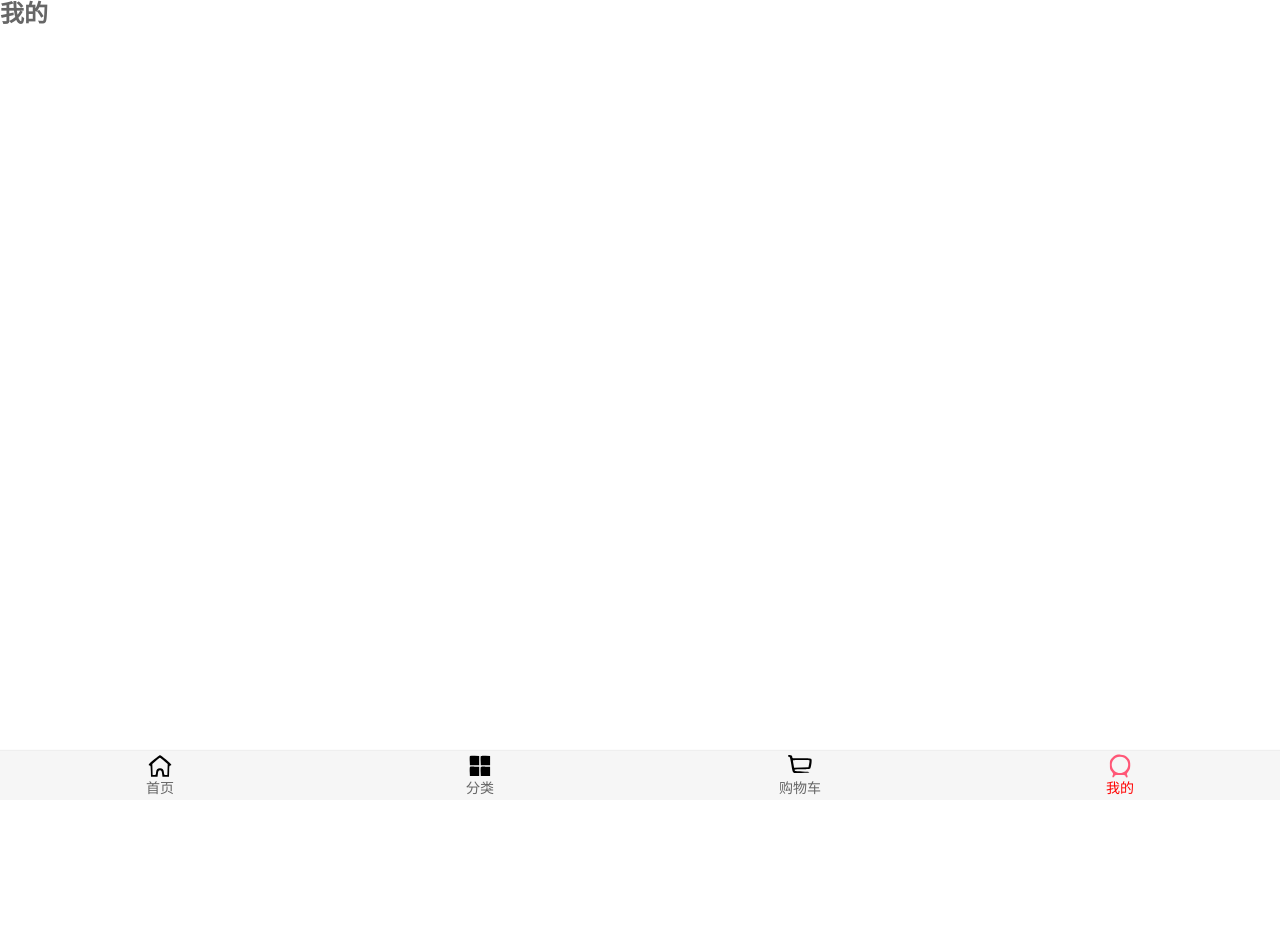
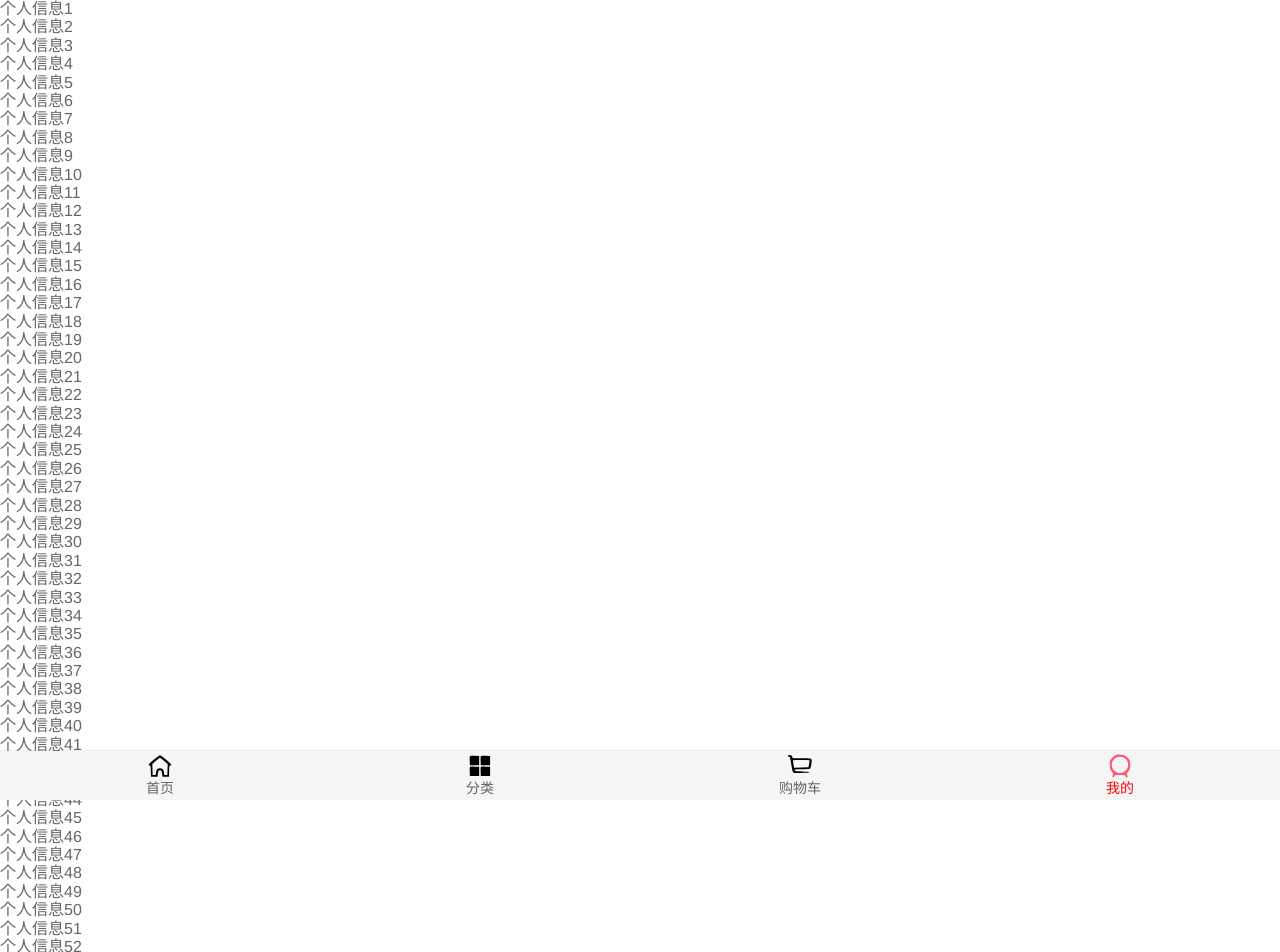
Before and after one commit to Alone7707/supermall1, a Vue app: page /profile in a window 1280 px wide. Shown: the top 952 px of the page. Before the commit the page ends 800 px from the top, so only its background shows below. Built offline with nearby package versions, Linux system fonts and the light colour scheme.

Commit message:
'loadmore'

```diff
--- /dev/null
+++ b/src/components/common/scroll/Scroll.vue
@@ -0,0 +1,61 @@
+<template>
+  <div class="wrapper" ref="wrapper">
+    <div class="content">
+      <slot></slot>
+    </div>
+  </div>
+</template>
+
+<script>
+  import BScroll from 'better-scroll'
+
+  export default {
+    name: "Scroll",
+    props: {
+      probeType: {
+        type: Number,
+        default: 0
+      },
+      pullUpLoad: {
+        type: Boolean,
+        default: false
+      }
+    },
+    data() {
+      return {
+        scroll: null
+      }
+    },
+    mounted() {
+      // 1.创建BScroll对象
+      this.scroll = new BScroll(this.$refs.wrapper, {
+        click: true,
+        probeType: this.probeType,
+        pullUpLoad: this.pullUpLoad
+      })
+
+      // 2.监听滚动的位置
+      this.scroll.on('scroll', (position) => {
+        // console.log(position);
+        this.$emit('scroll', position)
+      })
+
+      // 3.监听上拉事件
+      this.scroll.on('pullingUp', () => {
+        this.$emit('pullingUp')
+      })
+    },
+    methods: {
+      scrollTo(x, y, time=300){
+        this.scroll.scrollTo(x, y, time)
+      },
+      finishPullUp() {
+        this.scroll.finishPullUp()
+      }
+    }
+  }
+</script>
+
+<style scoped>
+
+</style>
--- /dev/null
+++ b/src/components/content/backTop/BackTop.vue
@@ -0,0 +1,22 @@
+<template>
+  <div class="back-top">
+    <img src="~assets/img/common/top.png" alt="">
+  </div>
+</template>
+
+<script>
+  export default {
+    name: "BackTop"
+  }
+</script>
+
+<style scoped>
+  .back-top {
+    position: fixed;
+    right: 10px;
+    bottom: 50px;
+  }
+  .back-top img {
+    height: 50px;
+  }
+</style>
--- a/src/views/category/Category.vue
+++ b/src/views/category/Category.vue
@@ -1,6 +1,7 @@
 <template>
   <div class="wrapper">
     <ul class="content">
+      <button @click="btnClick">按钮</button>
       <li>分类列表1</li>
       <li>分类列表2</li>
       <li>分类列表3</li>
@@ -119,7 +120,22 @@
 
     },
     mounted() {
-      this.scroll = new BScroll('.wrapper')
+      this.scroll = new BScroll(document.querySelector('.wrapper'), {
+        probeType: 2,
+        pullUpLoad: true,
+
+      })
+      this.scroll.on('scroll', (position) => {
+        console.log(position);
+      })
+      this.scroll.on('pullingUp', () => {
+        console.log('上拉加载动作');
+      })
+    },
+    methods: {
+      btnClick() {
+        console.log('btnClick');
+      }
     }
   }
 </script>
@@ -128,7 +144,7 @@
   .wrapper {
     height: 150px;
     background-color: red;
-    /*overflow: hidden;*/
+    overflow: hidden;
     /*overflow-y: scroll;*/
   }
 </style>
--- a/src/views/home/Home.vue
+++ b/src/views/home/Home.vue
@@ -1,13 +1,20 @@
 <template>
   <div id="home">
     <nav-bar class="home-nav"><div slot="center">购物街</div></nav-bar>
-    <home-swiper :banners="banners"/>
-    <recommend-view :recommends="recommends"/>
-    <feature-view/>
-    <tab-control :titles="['流行','新款','精选']"
-                 class="tab-control" @tabClick="tabClick"
-    />
-    <goods-list :goods="showGoods"/>
+    <scroll class="content"
+            ref="scroll"
+            :probe-type="3"
+            @scroll="contentScroll"
+            :pull-up-load="true"
+            @pullingUp="loadMore">
+      <home-swiper :banners="banners"/>
+      <recommend-view :recommends="recommends"/>
+      <feature-view/>
+      <tab-control :titles="['流行','新款','精选']"
+                   class="tab-control" @tabClick="tabClick"/>
+      <goods-list :goods="showGoods"/>
+    </scroll>
+    <back-top @click.native="backClick" v-show="isShowBackTop"/>
   </div>
 </template>
 
@@ -15,6 +22,8 @@
   import NavBar from "components/common/navbar/NavBar";
   import TabControl from "components/content/tabControl/TabControl";
   import GoodsList from "components/content/goods/GoodsList";
+  import Scroll from "components/common/scroll/Scroll";
+  import BackTop from "components/content/backTop/BackTop";
 
   import HomeSwiper from "./childComps/HomeSwiper";
   import RecommendView from "./childComps/RecommendView";
@@ -29,6 +38,8 @@
       NavBar,
       TabControl,
       GoodsList,
+      Scroll,
+      BackTop,
       HomeSwiper,
       RecommendView,
       FeatureView
@@ -42,7 +53,8 @@
           'new': {page: 0, list: []},
           'sell': {page: 0, list: []}
         },
-        currentType: 'pop'
+        currentType: 'pop',
+        isShowBackTop: false
       }
     },
     computed:{
@@ -75,6 +87,16 @@
             this.currentType = 'sell'
         }
       },
+      backClick() {
+        this.$refs.scroll.scrollTo(0, 0)
+      },
+      contentScroll(position) {
+        this.isShowBackTop = (-position.y) > 1000
+      },
+      loadMore() {
+        this.getHomeGoods(this.currentType)
+        this.$refs.scroll.scroll.refresh()
+      },
 
       /**
        * 网络请求相关方法
@@ -90,6 +112,8 @@
         getHomeGoods(type, page).then(res => {
           this.goods[type].list.push(...res.data.list)
           this.goods[type].page += 1
+
+          this.$refs.scroll.finishPullUp()
         })
       }
     }
@@ -98,7 +122,9 @@
 
 <style scoped>
   #home {
-    padding-top: 44px;
+    /*padding-top: 44px;*/
+    height: 100vh;
+    position: relative;
   }
   .home-nav {
     background-color: var(--color-tint);
@@ -116,4 +142,10 @@
     top: 44px;
     z-index: 2;
   }
+  .content {
+    overflow: hidden;
+    position: absolute;
+    top: 43px;
+    bottom: 49px;
+  }
 </style>
--- a/src/views/profile/Profile.vue
+++ b/src/views/profile/Profile.vue
@@ -1,13 +1,228 @@
 <template>
-  <h2>我的</h2>
+  <div>
+    <scroll class="content" :probe-type="3">
+      <ul>
+        <li>个人信息1</li>
+        <li>个人信息2</li>
+        <li>个人信息3</li>
+        <li>个人信息4</li>
+        <li>个人信息5</li>
+        <li>个人信息6</li>
+        <li>个人信息7</li>
+        <li>个人信息8</li>
+        <li>个人信息9</li>
+        <li>个人信息10</li>
+        <li>个人信息11</li>
+        <li>个人信息12</li>
+        <li>个人信息13</li>
+        <li>个人信息14</li>
+        <li>个人信息15</li>
+        <li>个人信息16</li>
+        <li>个人信息17</li>
+        <li>个人信息18</li>
+        <li>个人信息19</li>
+        <li>个人信息20</li>
+        <li>个人信息21</li>
+        <li>个人信息22</li>
+        <li>个人信息23</li>
+        <li>个人信息24</li>
+        <li>个人信息25</li>
+        <li>个人信息26</li>
+        <li>个人信息27</li>
+        <li>个人信息28</li>
+        <li>个人信息29</li>
+        <li>个人信息30</li>
+        <li>个人信息31</li>
+        <li>个人信息32</li>
+        <li>个人信息33</li>
+        <li>个人信息34</li>
+        <li>个人信息35</li>
+        <li>个人信息36</li>
+        <li>个人信息37</li>
+        <li>个人信息38</li>
+        <li>个人信息39</li>
+        <li>个人信息40</li>
+        <li>个人信息41</li>
+        <li>个人信息42</li>
+        <li>个人信息43</li>
+        <li>个人信息44</li>
+        <li>个人信息45</li>
+        <li>个人信息46</li>
+        <li>个人信息47</li>
+        <li>个人信息48</li>
+        <li>个人信息49</li>
+        <li>个人信息50</li>
+        <li>个人信息51</li>
+        <li>个人信息52</li>
+        <li>个人信息53</li>
+        <li>个人信息54</li>
+        <li>个人信息55</li>
+        <li>个人信息56</li>
+        <li>个人信息57</li>
+        <li>个人信息58</li>
+        <li>个人信息59</li>
+        <li>个人信息60</li>
+        <li>个人信息61</li>
+        <li>个人信息62</li>
+        <li>个人信息63</li>
+        <li>个人信息64</li>
+        <li>个人信息65</li>
+        <li>个人信息66</li>
+        <li>个人信息67</li>
+        <li>个人信息68</li>
+        <li>个人信息69</li>
+        <li>个人信息70</li>
+        <li>个人信息71</li>
+        <li>个人信息72</li>
+        <li>个人信息73</li>
+        <li>个人信息74</li>
+        <li>个人信息75</li>
+        <li>个人信息76</li>
+        <li>个人信息77</li>
+        <li>个人信息78</li>
+        <li>个人信息79</li>
+        <li>个人信息80</li>
+        <li>个人信息81</li>
+        <li>个人信息82</li>
+        <li>个人信息83</li>
+        <li>个人信息84</li>
+        <li>个人信息85</li>
+        <li>个人信息86</li>
+        <li>个人信息87</li>
+        <li>个人信息88</li>
+        <li>个人信息89</li>
+        <li>个人信息90</li>
+        <li>个人信息91</li>
+        <li>个人信息92</li>
+        <li>个人信息93</li>
+        <li>个人信息94</li>
+        <li>个人信息95</li>
+        <li>个人信息96</li>
+        <li>个人信息97</li>
+        <li>个人信息98</li>
+        <li>个人信息99</li>
+        <li>个人信息100</li>
+        <li>个人信息101</li>
+        <li>个人信息102</li>
+        <li>个人信息103</li>
+        <li>个人信息104</li>
+        <li>个人信息105</li>
+        <li>个人信息106</li>
+        <li>个人信息107</li>
+        <li>个人信息108</li>
+        <li>个人信息109</li>
+        <li>个人信息110</li>
+        <li>个人信息111</li>
+        <li>个人信息112</li>
+        <li>个人信息113</li>
+        <li>个人信息114</li>
+        <li>个人信息115</li>
+        <li>个人信息116</li>
+        <li>个人信息117</li>
+        <li>个人信息118</li>
+        <li>个人信息119</li>
+        <li>个人信息120</li>
+        <li>个人信息121</li>
+        <li>个人信息122</li>
+        <li>个人信息123</li>
+        <li>个人信息124</li>
+        <li>个人信息125</li>
+        <li>个人信息126</li>
+        <li>个人信息127</li>
+        <li>个人信息128</li>
+        <li>个人信息129</li>
+        <li>个人信息130</li>
+        <li>个人信息131</li>
+        <li>个人信息132</li>
+        <li>个人信息133</li>
+        <li>个人信息134</li>
+        <li>个人信息135</li>
+        <li>个人信息136</li>
+        <li>个人信息137</li>
+        <li>个人信息138</li>
+        <li>个人信息139</li>
+        <li>个人信息140</li>
+        <li>个人信息141</li>
+        <li>个人信息142</li>
+        <li>个人信息143</li>
+        <li>个人信息144</li>
+        <li>个人信息145</li>
+        <li>个人信息146</li>
+        <li>个人信息147</li>
+        <li>个人信息148</li>
+        <li>个人信息149</li>
+        <li>个人信息150</li>
+        <li>个人信息151</li>
+        <li>个人信息152</li>
+        <li>个人信息153</li>
+        <li>个人信息154</li>
+        <li>个人信息155</li>
+        <li>个人信息156</li>
+        <li>个人信息157</li>
+        <li>个人信息158</li>
+        <li>个人信息159</li>
+        <li>个人信息160</li>
+        <li>个人信息161</li>
+        <li>个人信息162</li>
+        <li>个人信息163</li>
+        <li>个人信息164</li>
+        <li>个人信息165</li>
+        <li>个人信息166</li>
+        <li>个人信息167</li>
+        <li>个人信息168</li>
+        <li>个人信息169</li>
+        <li>个人信息170</li>
+        <li>个人信息171</li>
+        <li>个人信息172</li>
+        <li>个人信息173</li>
+        <li>个人信息174</li>
+        <li>个人信息175</li>
+        <li>个人信息176</li>
+        <li>个人信息177</li>
+        <li>个人信息178</li>
+        <li>个人信息179</li>
+        <li>个人信息180</li>
+        <li>个人信息181</li>
+        <li>个人信息182</li>
+        <li>个人信息183</li>
+        <li>个人信息184</li>
+        <li>个人信息185</li>
+        <li>个人信息186</li>
+        <li>个人信息187</li>
+        <li>个人信息188</li>
+        <li>个人信息189</li>
+        <li>个人信息190</li>
+        <li>个人信息191</li>
+        <li>个人信息192</li>
+        <li>个人信息193</li>
+        <li>个人信息194</li>
+        <li>个人信息195</li>
+        <li>个人信息196</li>
+        <li>个人信息197</li>
+        <li>个人信息198</li>
+        <li>个人信息199</li>
+        <li>个人信息200</li>
+      </ul>
+    </scroll>
+  </div>
 </template>
 
 <script>
+  import Scroll from "components/common/scroll/Scroll";
+
   export default {
-    name: "Profile"
+    name: "Profile",
+    components: {
+      Scroll
+    }
+
   }
 </script>
 
 <style scoped>
-
+  .content {
+    position: absolute;
+    top: 0;
+    bottom: 49px;
+  }
 </style>
```
